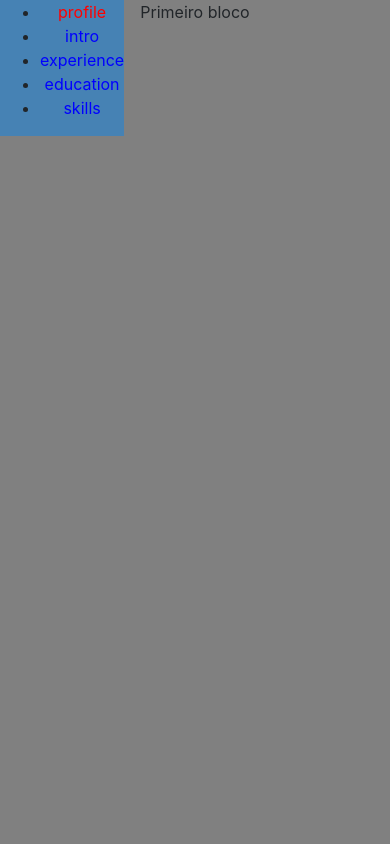
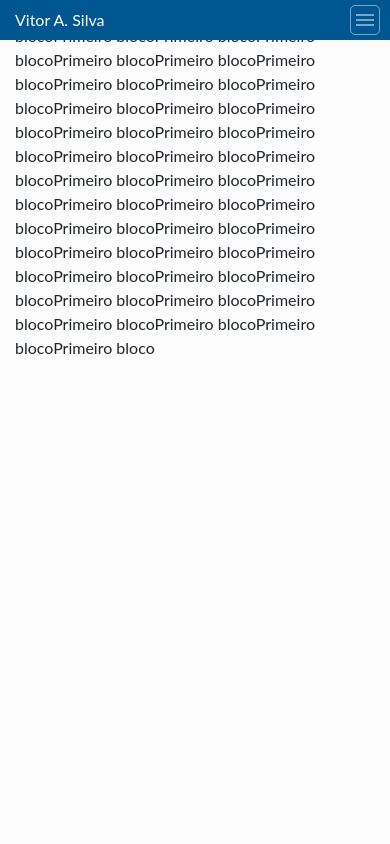
Before and after one commit to Craftmoon/web-curriculum-project, a React (Create React App) app: page / in a window 390 px wide. Shown: the top 844 px of the page. Built offline with nearby package versions, Linux system fonts and the light colour scheme.

Commit message:
Add responsive menu

```diff
--- a/package.json
+++ b/package.json
@@ -8,6 +8,7 @@
     "lodash": "^4.17.15",
     "react": "^16.12.0",
     "react-dom": "^16.12.0",
+    "react-icons": "^3.8.0",
     "react-scripts": "3.3.0",
     "reactstrap": "^8.2.0"
   },
--- a/public/index.html
+++ b/public/index.html
@@ -13,8 +13,8 @@
     <!--
       manifest.json provides metadata used when your web app is installed on a
       user's mobile device or desktop. See https://developers.google.com/web/fundamentals/web-app-manifest/
-    -->
-    <link rel="manifest" href="%PUBLIC_URL%/manifest.json" />
+
+    <link rel="manifest" href="%PUBLIC_URL%/manifest.json" />-->
     <!--
       Notice the use of %PUBLIC_URL% in the tags above.
       It will be replaced with the URL of the `public` folder during the build.
--- a/src/App.css
+++ /dev/null
@@ -1,38 +0,0 @@
-.App {
-  text-align: center;
-}
-
-.App-logo {
-  height: 40vmin;
-  pointer-events: none;
-}
-
-@media (prefers-reduced-motion: no-preference) {
-  .App-logo {
-    animation: App-logo-spin infinite 20s linear;
-  }
-}
-
-.App-header {
-  background-color: #282c34;
-  min-height: 100vh;
-  display: flex;
-  flex-direction: column;
-  align-items: center;
-  justify-content: center;
-  font-size: calc(10px + 2vmin);
-  color: white;
-}
-
-.App-link {
-  color: #61dafb;
-}
-
-@keyframes App-logo-spin {
-  from {
-    transform: rotate(0deg);
-  }
-  to {
-    transform: rotate(360deg);
-  }
-}
--- a/src/App.js
+++ b/src/App.js
@@ -1,6 +1,5 @@
 import React from "react";
 import { Container } from "reactstrap";
-import "./App.css";
 import Menu from "./components/Menu";
 
 function App() {
@@ -13,11 +12,19 @@ function App() {
   };
 
   return (
-    <div className="App">
+    <div className="app">
       <Menu sections={sections} />
-
+      <div className="page-content">
         <Container id="profile" fluid={true} className="first-block block">
-        Primeiro bloco
+          Primeiro blocoPrimeiro blocoPrimeiro blocoPrimeiro blocoPrimeiro
+          blocoPrimeiro blocoPrimeiro blocoPrimeiro blocoPrimeiro blocoPrimeiro
+          blocoPrimeiro blocoPrimeiro blocoPrimeiro blocoPrimeiro blocoPrimeiro
+          blocoPrimeiro blocoPrimeiro blocoPrimeiro blocoPrimeiro blocoPrimeiro
+          blocoPrimeiro blocoPrimeiro blocoPrimeiro blocoPrimeiro blocoPrimeiro
+          blocoPrimeiro blocoPrimeiro blocoPrimeiro blocoPrimeiro blocoPrimeiro
+          blocoPrimeiro blocoPrimeiro blocoPrimeiro blocoPrimeiro blocoPrimeiro
+          blocoPrimeiro blocoPrimeiro blocoPrimeiro blocoPrimeiro blocoPrimeiro
+          blocoPrimeiro blocoPrimeiro blocoPrimeiro bloco
         </Container>
         <Container id="intro" fluid={true} className="second-block block">
           Segundo bloco
@@ -32,6 +39,7 @@ function App() {
           Quinto bloco
         </Container>
       </div>
+    </div>
   );
 }
 
--- a/src/components/Menu/index.jsx
+++ b/src/components/Menu/index.jsx
@@ -1,36 +1,36 @@
-import React, { Component } from "react";
+import React, { useState, useEffect } from "react";
 import MenuItem from "../MenuItem";
+import { Row, Col } from "reactstrap";
+import ProfileImage from "../ProfileImage";
+import useWindowDimensions from "../../state/hooks/useWindowDimensions";
+import { MdMenu } from "react-icons/md";
 
-class Menu extends Component {
-  constructor({ sections }) {
-    super();
-    this.sections = sections;
-    this.state = {
-      activeMenuItem: { ...sections }
-    };
-  }
+const Menu = ({ sections }) => {
+  const [activeMenuItem, setactiveMenuItem] = useState([{ ...sections }]);
+  const [isDropdownOpen, setIsDropdownOpen] = useState(false);
 
-  handleScroll() {
+  const handleScroll = () => {
     const curPos = window.scrollY;
     let curSection = null;
 
-    for (var key in this.sections) {
-      if (curPos + 1 > this.sections[key]) {
+    for (var key in sections) {
+      if (curPos + 1 > sections[key]) {
         curSection = key;
       }
     }
 
-    if (this.state.activeMenuItem[curSection] !== "active") {
-      const newMenuState = { ...this.props.section };
+    if (activeMenuItem[curSection] !== "active") {
+      const newMenuState = { ...sections };
       newMenuState[curSection] = "active";
-      this.setState({ activeMenuItem: newMenuState });
+      setactiveMenuItem({ ...newMenuState });
     }
-  }
+  };
 
-  getAnchorPoints() {
+  const getAnchorPoints = () => {
     const curScroll = window.scrollY;
-    for (var key in this.sections) {
-      this.sections[key] =
+
+    for (var key in sections) {
+      sections[key] =
         document.getElementById(key).getBoundingClientRect().top + curScroll;
     }
 
@@ -47,38 +47,71 @@ class Menu extends Component {
 
     /* If max-scroll is less than the pixel-depth of Section 3, then adjust the pixel-depth of Section 3 to be 50px higher than max scroll depth ... allowing it to be an active destination */
 
-    if (viewPortHeight > bottom - this.sections.experience) {
-      this.sections.experience = bottom - viewPortHeight - 50;
+    if (viewPortHeight > bottom - sections.experience) {
+      sections.experience = bottom - viewPortHeight - 50;
     }
-    this.handleScroll();
-  }
 
-  componentDidMount() {
-    window.addEventListener("scroll", this.handleScroll.bind(this));
+    handleScroll();
+  };
+
+  useEffect(() => {
+    window.addEventListener("scroll", handleScroll);
 
     /* When window resizes, get new scroll-depth positions of anchors */
 
-    window.addEventListener("resize", this.getAnchorPoints.bind(this));
+    window.addEventListener("resize", getAnchorPoints);
 
-    this.getAnchorPoints();
+    getAnchorPoints();
+  }, []);
+
+  const handleMenuDropdown = () => {
+    setIsDropdownOpen(!isDropdownOpen);
+  };
+
+  const { width } = useWindowDimensions();
+  const menuIsVertical = width >= 800 ? true : false;
+  const menuItems = [];
+
+  for (var key in sections) {
+    menuItems.push(
+      <Row key={key + "row"}>
+        <Col>
+          <MenuItem
+            itemName={key}
+            active={activeMenuItem[key]}
+            isDropdownOpen={isDropdownOpen}
+            setIsDropdownOpen={setIsDropdownOpen}
+          />
+        </Col>
+      </Row>
+    );
   }
 
-  render() {
-    const menuItems = [];
-    for (var key in this.sections) {
-      menuItems.push(
-        <MenuItem
-          itemName={key}
-          active={this.state.activeMenuItem[key]}
-          key={key}
-        />
-      );
-    }
-    return (
-      <div className="menu">
-        <ul>{menuItems}</ul>
+  return menuIsVertical ? (
+    <div className="menu-vertical">
+      <ProfileImage />
+      {menuItems}
+    </div>
+  ) : (
+    <React.Fragment>
+      <div
+        className={`menu-horizontal ${
+          isDropdownOpen ? "menu-horizontal-open" : ""
+        }`}
+      >
+        <div className="menu-horizontal-header">
+          <div className="name-label">Vitor A. Silva</div>
+          <MdMenu
+            size={30}
+            onClick={() => {
+              handleMenuDropdown();
+            }}
+            className="dropdown-menu-button"
+          />
+        </div>
+        {isDropdownOpen ? menuItems : false}
       </div>
-    );
-  }
-}
+    </React.Fragment>
+  );
+};
 export default Menu;
--- a/src/components/MenuItem/index.jsx
+++ b/src/components/MenuItem/index.jsx
@@ -1,34 +1,31 @@
-import React, { Component } from "react";
+import React, { useEffect } from "react";
+import { Col } from "reactstrap";
 
-class MenuItem extends Component {
-  constructor(props) {
-    super();
-    this.anchorTarget = null;
-    this.handleClick = this.handleClick.bind(this);
-  }
-  handleClick(e) {
+const MenuItem = ({ itemName, active, isDropdownOpen, setIsDropdownOpen }) => {
+  let anchorTarget = null;
+
+  useEffect(() => {
+    anchorTarget = document.getElementById(itemName);
+  });
+
+  const handleClick = e => {
     e.preventDefault();
-    this.anchorTarget.scrollIntoView({ behavior: "smooth", block: "start" });
-  }
-  componentDidMount() {
-    this.anchorTarget = document.getElementById(this.props.itemName);
-  }
+    anchorTarget.scrollIntoView({ behavior: "smooth", block: "start" });
+    setIsDropdownOpen(!isDropdownOpen);
+  };
 
-  render() {
-    const { itemName, active } = this.props;
   return (
-      <li>
+    <Col className="menu-item">
       <a
         href={"#" + itemName}
-          onClick={this.handleClick}
+        onClick={handleClick}
         aria-label={"Scroll to " + itemName}
-          className={active ? "active" : "inactive"}
+        className={active === "active" ? "active" : "inactive"}
       >
-          {itemName}
+        {itemName.toUpperCase()}
       </a>
-      </li>
+    </Col>
   );
-  }
-}
+};
 
 export default MenuItem;
--- /dev/null
+++ b/src/components/ProfileImage/index.jsx
@@ -0,0 +1,12 @@
+import React from "react";
+import profile_image from "../../assets/images/profile_image.png";
+
+const ProfileImage = () => {
+  return (
+    <div>
+      <img src={profile_image} alt="" className="profile-image" />
+    </div>
+  );
+};
+
+export default ProfileImage;
--- a/src/index.css
+++ b/src/index.css
@@ -1,8 +1,6 @@
 body {
   margin: 0;
-  font-family: -apple-system, BlinkMacSystemFont, "Segoe UI", "Roboto", "Oxygen",
-    "Ubuntu", "Cantarell", "Fira Sans", "Droid Sans", "Helvetica Neue",
-    sans-serif;
+  font-family: Lato, "Helvetica Neue", Helvetica, Arial, sans-serif !important;
   -webkit-font-smoothing: antialiased;
   -moz-osx-font-smoothing: grayscale;
 }
@@ -12,35 +10,138 @@ code {
     monospace;
 }
 
-.first-block {
-  background-color: gray;
+.app {
+  display: flex;
 }
-.second-block {
-  background-color: red;
-}
-.third-block {
-  background-color: slateblue;
-}
-.fourth-block {
-  background-color: goldenrod;
-}
-.fifth-block {
-  background-color: seagreen;
+
+/* pages classes */
+
+.page-content {
+  display: flex;
+  flex-direction: column;
+  padding-left: 20vw;
+  width: 100%;
 }
 
 .block {
   height: 100vh;
 }
 
-.menu {
-  background-color: steelblue;
-  position: fixed;
+@media (max-width: 799px) {
+  .page-content {
+    padding-left: 0px;
+  }
+  .app {
+    flex-direction: column;
+  }
 }
 
+.first-block {
+  background-color: #fcfcfc;
+}
+.second-block {
+  background-color: #ffffff;
+}
+.third-block {
+  background-color: #fcfcfc;
+}
+.fourth-block {
+  background-color: #ffffff;
+}
+.fifth-block {
+  background-color: #fcfcfc;
+}
+
+/* menu classes*/
+
+.menu-vertical {
+  background-color: #005691;
+  position: fixed;
+  min-width: 150px;
+  max-width: 260px;
+  width: 20vw;
+  height: 100vh;
+  color: white;
+  display: flex;
+  flex-direction: column;
+  justify-content: center;
+  text-align: center;
+}
+
+.menu-horizontal {
+  background-color: #005691;
+  height: 40px;
+  color: white;
+  display: flex;
+  flex-direction: row;
+  justify-content: space-between;
+  padding: 5px 10px 5px 15px;
+  text-align: center;
+  align-items: center;
+  position: fixed;
+  width: 100%;
+}
+
+.menu-horizontal-header {
+  display: flex;
+  flex-direction: row;
+  justify-content: space-between;
+  align-items: center;
+  width: 100%;
+}
+
+.menu-horizontal-open {
+  height: auto !important;
+  flex-direction: column !important;
+  text-align: start !important;
+  align-items: unset !important;
+}
+
+.profile-image {
+  max-width: 10rem;
+  max-height: 10rem;
+  border: 0.5rem solid rgba(255, 255, 255, 0.2);
+  border-radius: 50% !important;
+  margin: 25px 0px;
+  width: 100%;
+  height: auto;
+}
+
+.dropdown-menu-button {
+  cursor: pointer;
+  color: #ffffff78;
+  border: 1px solid #ffffff7a;
+  border-radius: 5px;
+  padding: 2px;
+}
+
+.dropdown-menu-button:hover {
+  cursor: pointer;
+  color: #ffffffd4;
+}
+
+/* menu item css classes */
+
 .active {
-  color: red;
+  color: white;
+  font-weight: bold;
+}
+
+.active:hover {
+  color: white;
+  font-weight: bold;
+  text-decoration: none;
 }
 
 .inactive {
-  color: blue;
+  color: #ffffff78;
 }
+
+.inactive:hover {
+  color: white;
+  text-decoration: none;
+}
+
+.menu-item {
+  margin: 4px;
+}
--- /dev/null
+++ b/src/state/hooks/useWindowDimensions.jsx
@@ -0,0 +1,26 @@
+import { useState, useEffect } from "react";
+
+function getWindowDimensions() {
+  const { innerWidth: width, innerHeight: height } = window;
+  return {
+    width,
+    height
+  };
+}
+
+export default function useWindowDimensions() {
+  const [windowDimensions, setWindowDimensions] = useState(
+    getWindowDimensions()
+  );
+
+  useEffect(() => {
+    function handleResize() {
+      setWindowDimensions(getWindowDimensions());
+    }
+
+    window.addEventListener("resize", handleResize);
+    return () => window.removeEventListener("resize", handleResize);
+  }, []);
+
+  return windowDimensions;
+}
```
Also changed, not shown: src/assets/images/profile_image.png (added), 1 other file (tests, documents, lock files or other folders). Lines whose indentation alone changed are shown as unchanged.
